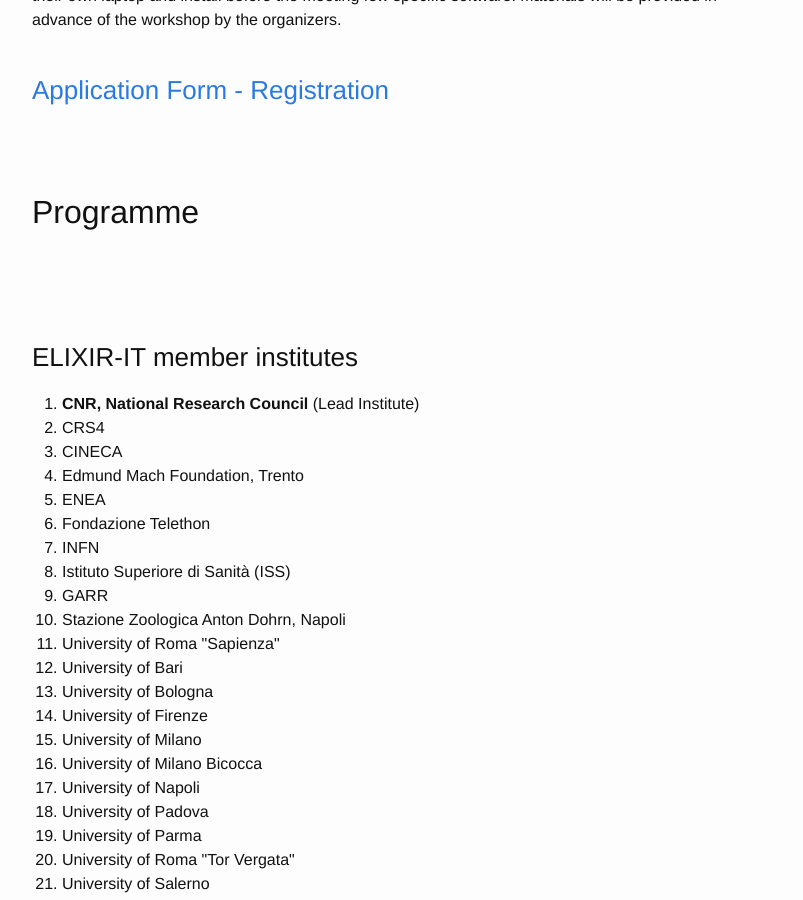
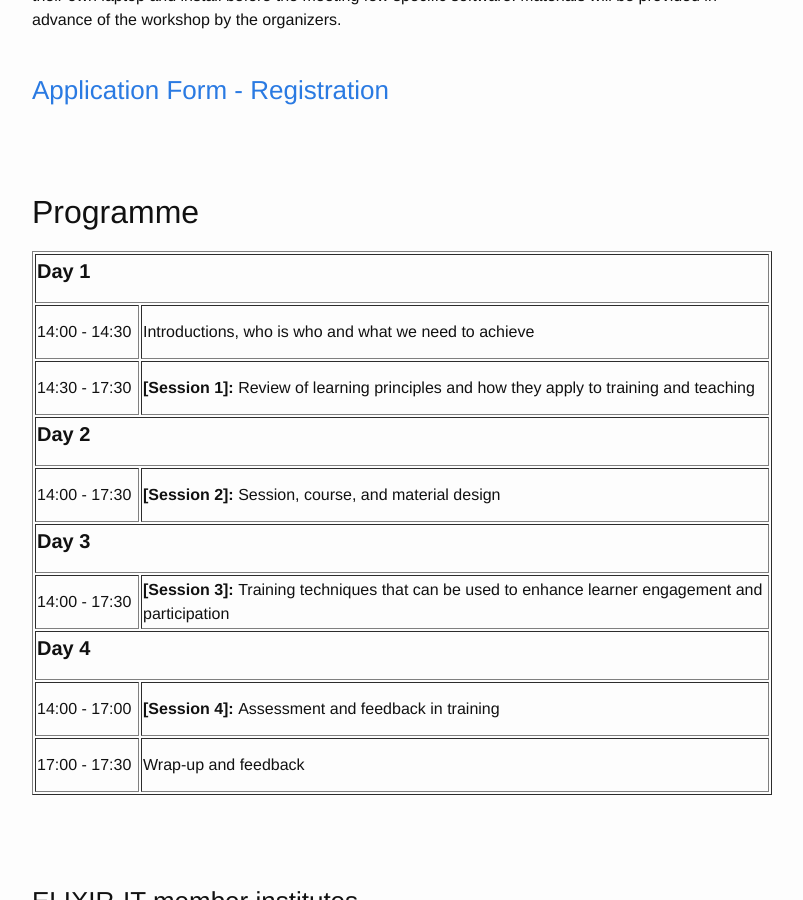
Before and after one commit to ELIXIR-IIB-training/website, a Jekyll site: the page built from _posts/2023-05-03-Gene_Ontology_TorVergata.md, in a window 1280 px wide and 900 px high, scrolled down 2934 px. Shown: the whole window, without its empty margins (238-1041 px from the left). Built offline with Jekyll 4.4.1, drawn with Linux system fonts in a browser that asks for light colours.

Commit message:
Update 2023-05-03-Gene_Ontology_TorVergata.md

```diff
--- a/_posts/2023-05-03-Gene_Ontology_TorVergata.md
+++ b/_posts/2023-05-03-Gene_Ontology_TorVergata.md
@@ -114,7 +114,46 @@ Participants can use the computer available in the meeting room however if they
 <br>
 
 ## Programme
+<table border="1">
+<tr>
+  <td colspan="2"><h4><b>Day 1</b></h4></td>
+</tr>
+<tr>
+   <td height="50" width="100">14:00 - 14:30</td>
+   <td height="50">Introductions, who is who and what we need to achieve</td>
+</tr>
+<tr>
+   <td height="50" width="100">14:30 - 17:30</td>
+   <td height="50"><b>[Session 1]: </b>Review of learning principles and how they apply to training and teaching</td>
+</tr>
 
+<tr>
+  <td colspan="2"><h4><b>Day 2</b></h4></td>
+</tr>
+<tr>
+ <td height="50" width="100">14:00 - 17:30</td>
+ <td height="50"><b>[Session 2]: </b>Session, course, and material design</td>
+</tr>
+
+<tr>
+  <td colspan="2"><h4><b>Day 3</b></h4></td>
+</tr>
+<tr>
+   <td height="50" width="100">14:00 - 17:30</td>
+   <td height="50"><b>[Session 3]: </b>Training techniques that can be used to enhance learner engagement and participation</td>
+</tr>
+<tr>
+  <td colspan="2"><h4><b>Day 4</b></h4></td>
+</tr>
+<tr>
+ <td height="50" width="100">14:00 - 17:00</td>
+ <td height="50"><b>[Session 4]: </b>Assessment and feedback in training</td>
+</tr>
+<tr>
+ <td height="50" width="100">17:00 - 17:30</td>
+ <td height="50">Wrap-up and feedback</td>
+</tr>
+</table>
 <br>
 <br>
 <br>
```
